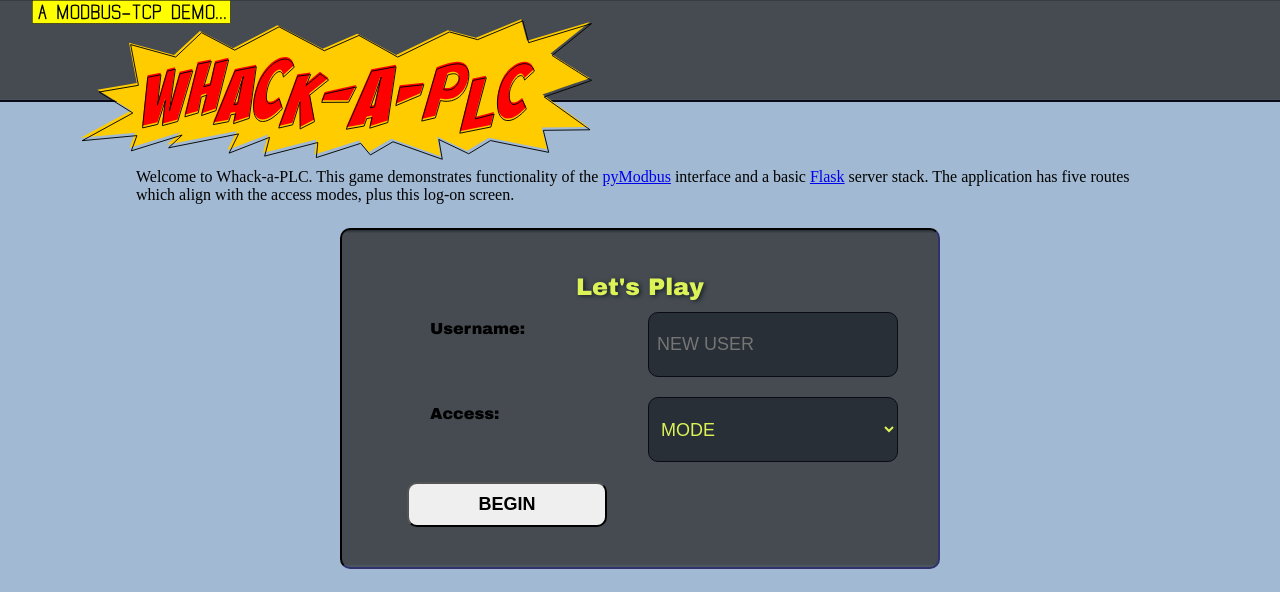
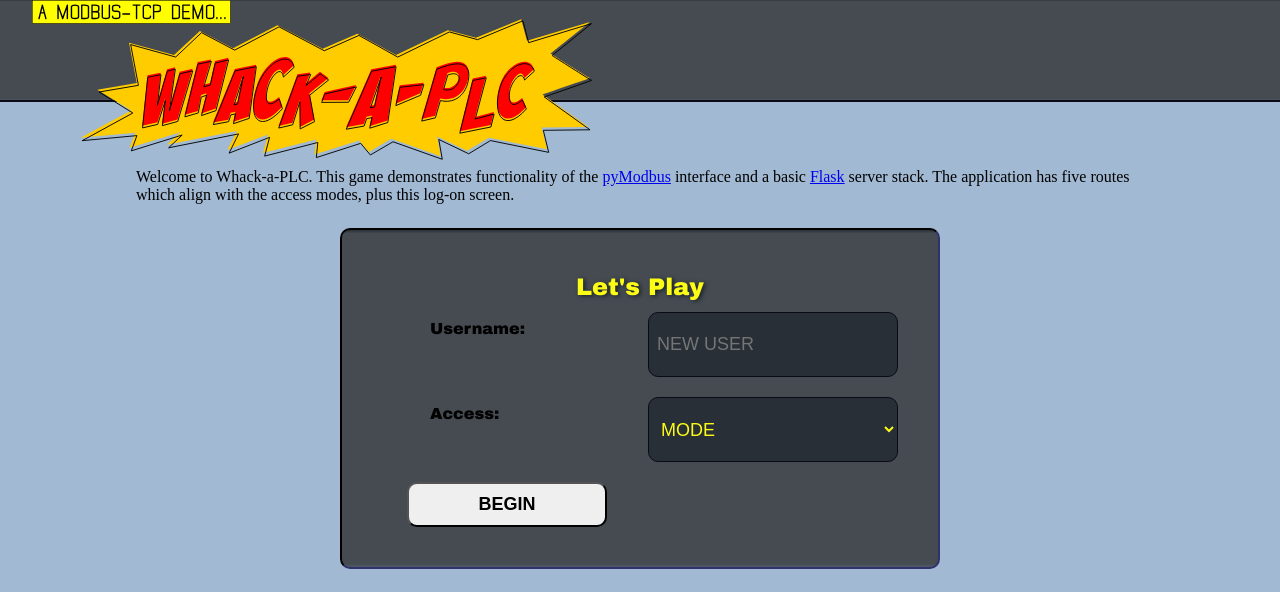
Before and after one commit to 4PUBjeC2gaE7/Whack-a-PLC_Client, a Flask app: page / in a window 1280 px wide. Shown: the top 592 px of the page. Run offline with Flask 3, Linux system fonts and the light colour scheme.

```diff
--- a/static/styles.css
+++ b/static/styles.css
@@ -6,7 +6,7 @@
     --border: #0b0b18;
     --shadow: #182028;
     --text-main: #2c3135;
-    --text-highlight: #dcf358;
+    --text-highlight: #fcfc16;
     --text-dark: #000c15;
 }
 
```
Also changed, not shown: static/LED.svg.
